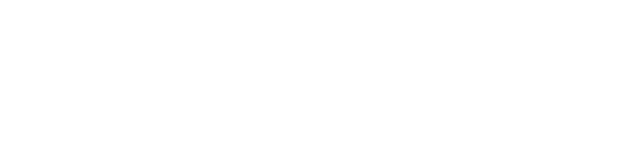
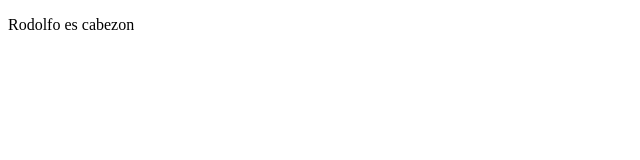
Before and after one commit to CamposRodolfo/RestauranteWeb, a plain HTML site: page index.html in a window 1280 px wide. Shown: the whole page, without its empty margins (0-640 px from the left). Drawn offline with Linux system fonts and the light colour scheme.

Commit message:
Párrafo añadido
Coloqué un párrafo.

```diff
--- a/index.html
+++ b/index.html
@@ -6,6 +6,7 @@
     <title>Document</title>
 </head>
 <body>
+    <p>Rodolfo es cabezon</p>
 
 </body>
 </html>
```
